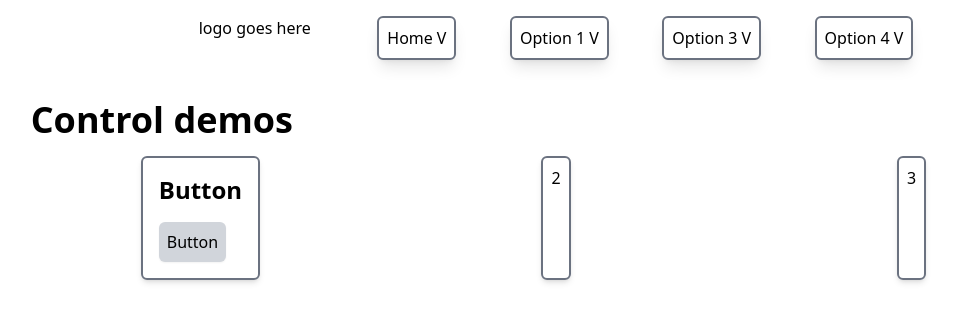
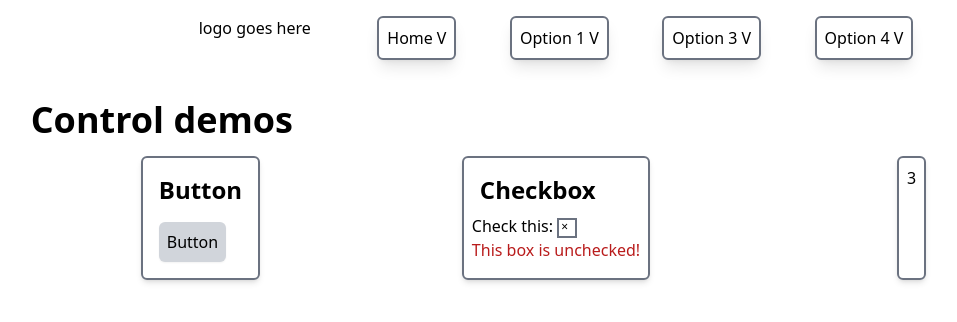
Before and after one commit to otottkovi2/real_estate_frontend, a Vue app: page / in a window 1280 px wide. Shown: the top 322 px of the page, without its empty margins (84-1041 px from the left). Built offline with nearby package versions, Linux system fonts and the light colour scheme.

Commit message:
added checkboxes

```diff
--- /dev/null
+++ b/src/components/Controls/Checkbox.vue
@@ -0,0 +1,26 @@
+<script setup>
+const props = defineProps({
+  label: String,
+  id: {
+    type: String,
+    default() {
+      return '0'
+    },
+    validator(value, props) {
+      return value !== '0'
+    }
+  }
+})
+const label = props.label
+const checkId = props.id
+</script>
+
+<template>
+  <label :for="'check' + checkId">
+    {{label}}
+    <input type="checkbox" :id="'check' + checkId" @change="$emit('boxChecked','1')"
+    class="appearance-none relative size-5 border-2 border-gray-500 align-bottom
+     before:content-['×'] before:relative before:-top-3 before:-right-0.5 before:text-xs before:origin-bottom
+      before:align-[-5px] checked:before:text-2xl before:transition-all before:duration-100">
+  </label>
+</template>
--- a/src/views/HomeView.vue
+++ b/src/views/HomeView.vue
@@ -3,6 +3,14 @@ import TitleText from "@/components/Pre-styled/TitleText.vue";
 import SubTitleText from "@/components/Pre-styled/SubTitleText.vue";
 import Card from "@/components/Layout/Card.vue"
 import Button from "@/components/Controls/Button.vue"
+import Checkbox from "@/components/Controls/Checkbox.vue";
+import {ref} from "vue";
+
+let isBoxChecked = ref(false)
+function toggleBox(id)  {
+  if(id !== "1") return
+  isBoxChecked.value = !isBoxChecked.value
+}
 </script>
 
 <template>
@@ -16,7 +24,18 @@ import Button from "@/components/Controls/Button.vue"
         <Button name="Button" :onClick="()=>{}"></Button>
       </template>
     </Card>
-    <Card>2</Card>
+    <Card>
+      <template #card-header>
+        <SubTitleText>Checkbox</SubTitleText>
+      </template>
+      <template #default>
+        <Checkbox label="Check this:" id="1" @box-checked="toggleBox"></Checkbox>
+      </template>
+      <template #card-footer>
+        <div class="text-green-800" v-if="isBoxChecked">This box is checked!</div>
+        <div class="text-red-700" v-else>This box is unchecked!</div>
+      </template>
+    </Card>
     <Card>3</Card>
   </div>
 </template>
```
